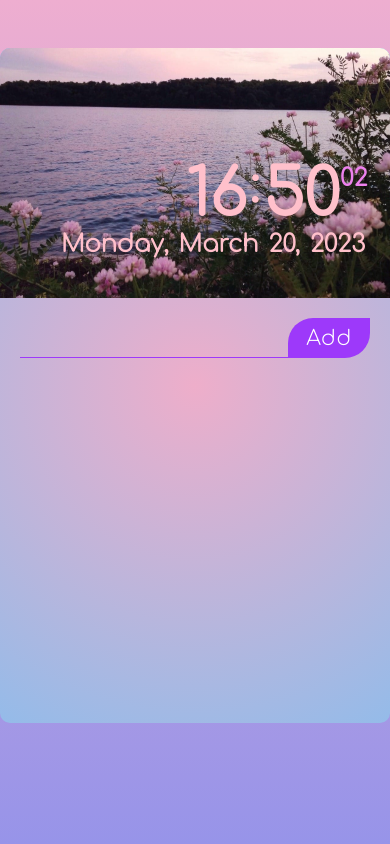
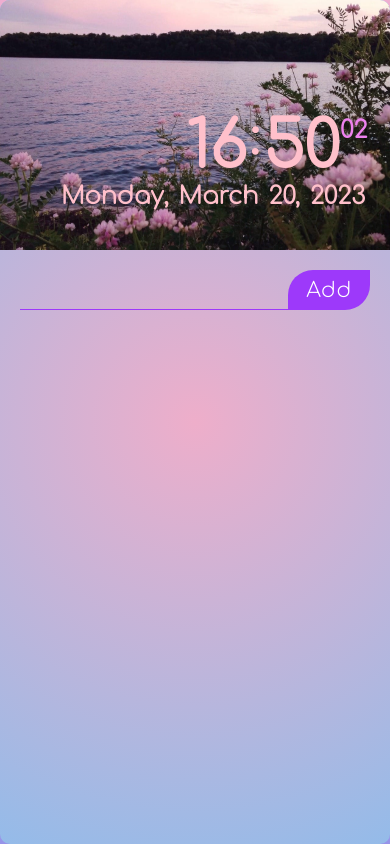
Before and after one commit to Makhareishvili/to-do-list-app, a React (Vite) app: page / in a window 390 px wide. Built offline with nearby package versions, Linux system fonts and the light colour scheme.

Commit message:
Implemented mobile-friendly design with media query

```diff
--- /dev/null
+++ b/src/sass/abstracts/breakpoints.sass
@@ -0,0 +1 @@
+$layout-breakpoint-small: 450px
--- a/src/sass/components/App.sass
+++ b/src/sass/components/App.sass
@@ -1,5 +1,6 @@
 @use "../abstracts/colors.sass" as c
 @use "../abstracts/fonts.sass" as f
+@use "../abstracts/breakpoints.sass" as b
 .App
   width: 100%
   height: 100%
@@ -20,3 +21,6 @@
   flex-direction: column
   background: c.$main-container-background-first
   background: c.$main-container-background-second
+  @media (max-width: b.$layout-breakpoint-small)
+    min-height: 100vh
+    margin: 0
```
